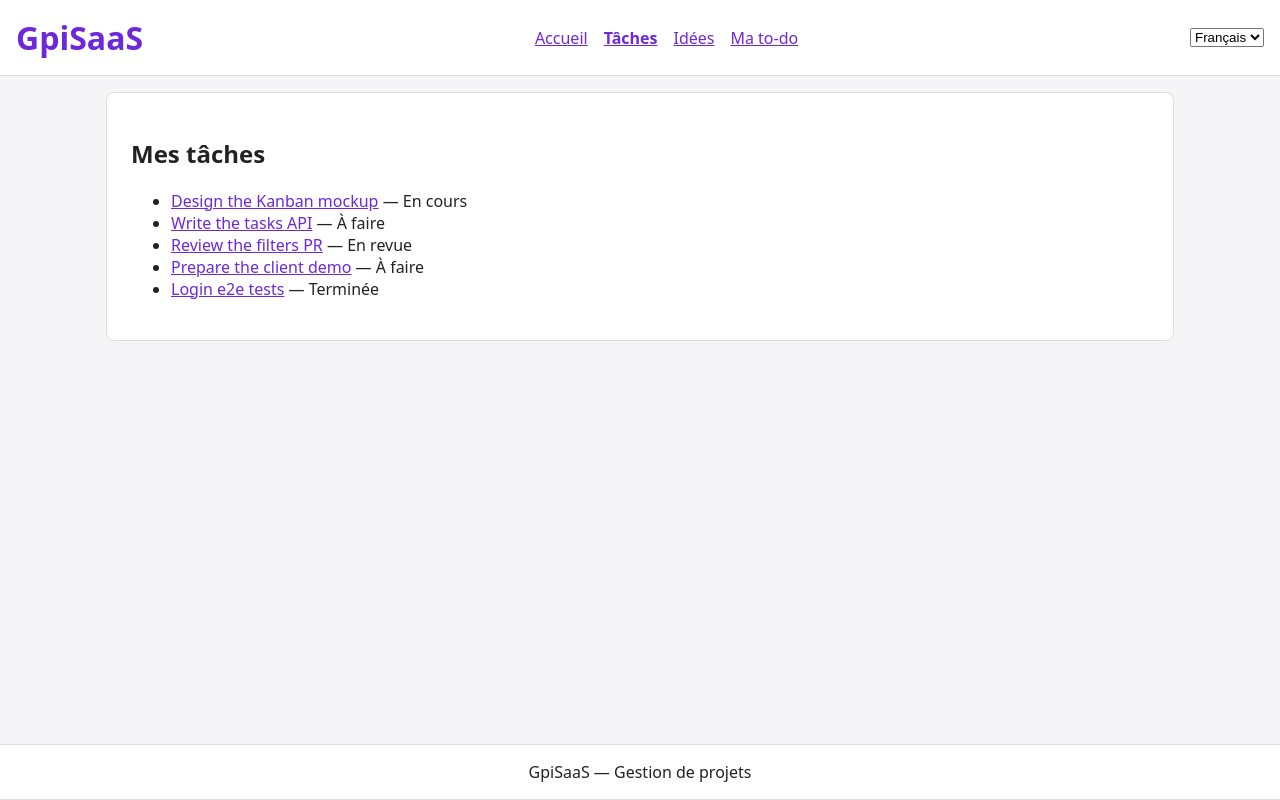
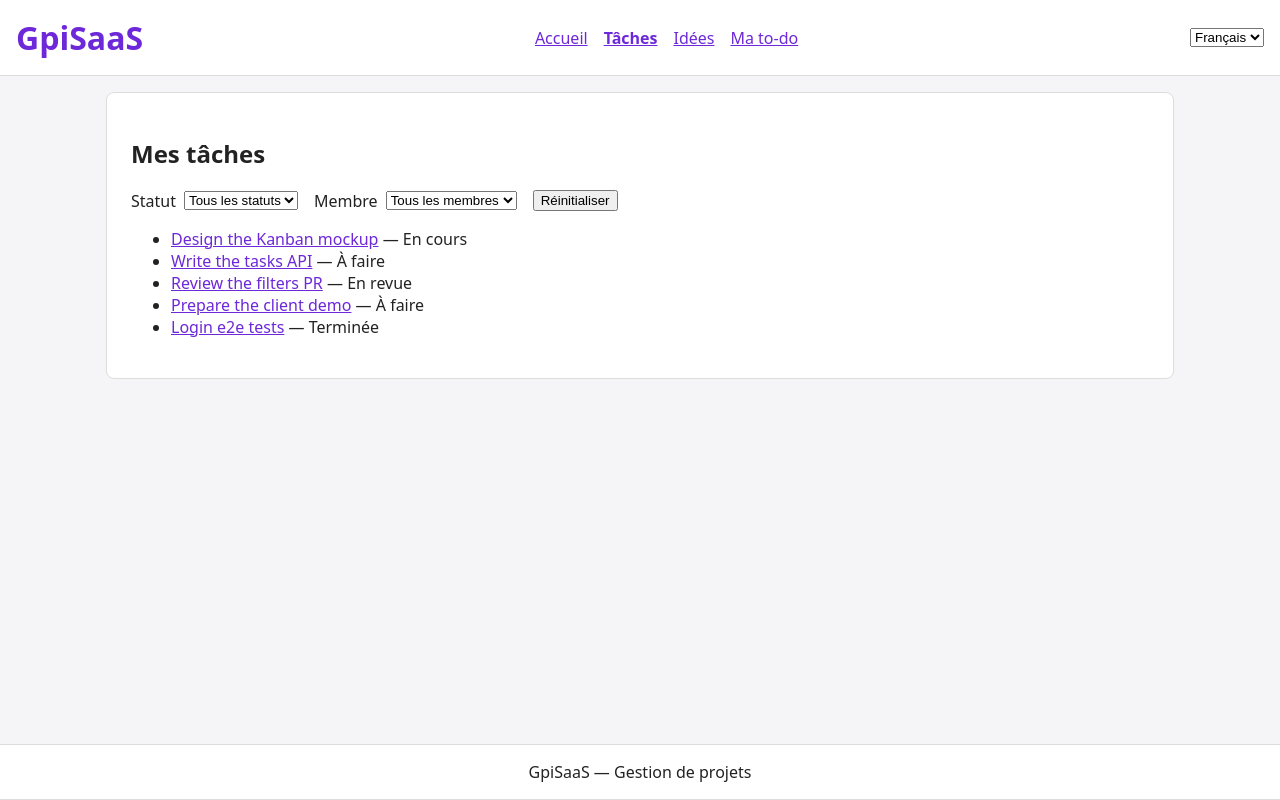
Before and after one commit to daranjacquet/gpisaas, a React (Vite) app: page /tasks in a window 1280 px wide. Built offline with nearby package versions, Linux system fonts and the light colour scheme; data requests are answered from the project's data file.

Commit message:
feat: filtres par statut et membre avec useReducer, partagés par context

```diff
--- /dev/null
+++ b/src/components/filters/FilterBar.tsx
@@ -0,0 +1,52 @@
+import { useFetch } from '../../hooks/useFetch'
+import { useFilters } from '../../hooks/useFilters'
+import { useLanguage } from '../../hooks/useLanguage'
+import { API_URL } from '../../services/api'
+import type { Member, Status } from '../../types'
+import type { Filters } from './filtersReducer'
+
+const statuses: Status[] = ['TODO', 'IN_PROGRESS', 'IN_REVIEW', 'DONE']
+
+export function FilterBar() {
+  const { t } = useLanguage()
+  const { filters, dispatch } = useFilters()
+  const { data: members } = useFetch<Member[]>(`${API_URL}/members`)
+
+  return (
+    <div className="filters">
+      <label>
+        {t('filters.status')}
+        <select
+          value={filters.status}
+          onChange={(e) =>
+            dispatch({ type: 'status', status: e.target.value as Filters['status'] })
+          }
+        >
+          <option value="ALL">{t('filters.allStatuses')}</option>
+          {statuses.map((status) => (
+            <option key={status} value={status}>
+              {t(`status.${status}`)}
+            </option>
+          ))}
+        </select>
+      </label>
+      <label>
+        {t('filters.member')}
+        <select
+          value={filters.memberId ?? ''}
+          onChange={(e) => dispatch({ type: 'member', id: e.target.value || null })}
+        >
+          <option value="">{t('filters.allMembers')}</option>
+          {members?.map((member) => (
+            <option key={member.id} value={member.id}>
+              {member.name}
+            </option>
+          ))}
+        </select>
+      </label>
+      <button type="button" onClick={() => dispatch({ type: 'reset' })}>
+        {t('filters.reset')}
+      </button>
+    </div>
+  )
+}
--- /dev/null
+++ b/src/components/filters/filtersReducer.ts
@@ -0,0 +1,24 @@
+import type { Status } from '../../types'
+
+export type Filters = {
+  status: Status | 'ALL'
+  memberId: string | null
+}
+
+export type FiltersAction =
+  | { type: 'status'; status: Filters['status'] }
+  | { type: 'member'; id: string | null }
+  | { type: 'reset' }
+
+export const initialFilters: Filters = { status: 'ALL', memberId: null }
+
+export function filtersReducer(state: Filters, action: FiltersAction): Filters {
+  switch (action.type) {
+    case 'status':
+      return { ...state, status: action.status }
+    case 'member':
+      return { ...state, memberId: action.id }
+    case 'reset':
+      return initialFilters
+  }
+}
--- /dev/null
+++ b/src/components/tasks/TaskList.tsx
@@ -0,0 +1,28 @@
+import { Link } from 'react-router'
+import { useFilters } from '../../hooks/useFilters'
+import { useLanguage } from '../../hooks/useLanguage'
+import type { Task } from '../../types'
+
+export function TaskList({ tasks }: { tasks: Task[] }) {
+  const { t } = useLanguage()
+  const { filters } = useFilters()
+
+  const visibleTasks = tasks.filter(
+    (task) =>
+      (filters.status === 'ALL' || task.status === filters.status) &&
+      (filters.memberId === null || task.memberId === filters.memberId),
+  )
+
+  if (tasks.length === 0) return <p>{t('tasks.empty')}</p>
+  if (visibleTasks.length === 0) return <p>{t('tasks.noMatch')}</p>
+
+  return (
+    <ul>
+      {visibleTasks.map((task) => (
+        <li key={task.id}>
+          <Link to={`/tasks/${task.id}`}>{task.title}</Link> — {t(`status.${task.status}`)}
+        </li>
+      ))}
+    </ul>
+  )
+}
--- /dev/null
+++ b/src/context/FiltersProvider.tsx
@@ -0,0 +1,9 @@
+import { useReducer, type ReactNode } from 'react'
+import { filtersReducer, initialFilters } from '../components/filters/filtersReducer'
+import { FiltersContext } from './filters'
+
+export function FiltersProvider({ children }: { children: ReactNode }) {
+  const [filters, dispatch] = useReducer(filtersReducer, initialFilters)
+
+  return <FiltersContext value={{ filters, dispatch }}>{children}</FiltersContext>
+}
--- /dev/null
+++ b/src/context/filters.ts
@@ -0,0 +1,6 @@
+import { createContext, type Dispatch } from 'react'
+import type { Filters, FiltersAction } from '../components/filters/filtersReducer'
+
+type FiltersContextValue = { filters: Filters; dispatch: Dispatch<FiltersAction> }
+
+export const FiltersContext = createContext<FiltersContextValue | null>(null)
--- /dev/null
+++ b/src/hooks/useFilters.ts
@@ -0,0 +1,8 @@
+import { useContext } from 'react'
+import { FiltersContext } from '../context/filters'
+
+export function useFilters() {
+  const context = useContext(FiltersContext)
+  if (!context) throw new Error('useFilters must be used inside <FiltersProvider>')
+  return context
+}
--- a/src/i18n/translations.ts
+++ b/src/i18n/translations.ts
@@ -14,6 +14,12 @@ const fr = {
   'tasks.title': 'Mes tâches',
   'tasks.error': 'Impossible de charger les tâches.',
   'tasks.empty': 'Aucune tâche pour le moment.',
+  'tasks.noMatch': 'Aucune tâche ne correspond aux filtres.',
+  'filters.status': 'Statut',
+  'filters.allStatuses': 'Tous les statuts',
+  'filters.member': 'Membre',
+  'filters.allMembers': 'Tous les membres',
+  'filters.reset': 'Réinitialiser',
   'status.TODO': 'À faire',
   'status.IN_PROGRESS': 'En cours',
   'status.IN_REVIEW': 'En revue',
@@ -50,6 +56,12 @@ const en: Record<Key, string> = {
   'tasks.title': 'My tasks',
   'tasks.error': 'Unable to load tasks.',
   'tasks.empty': 'No tasks yet.',
+  'tasks.noMatch': 'No tasks match the filters.',
+  'filters.status': 'Status',
+  'filters.allStatuses': 'All statuses',
+  'filters.member': 'Member',
+  'filters.allMembers': 'All members',
+  'filters.reset': 'Reset',
   'status.TODO': 'To do',
   'status.IN_PROGRESS': 'In progress',
   'status.IN_REVIEW': 'In review',
--- a/src/index.css
+++ b/src/index.css
@@ -63,3 +63,15 @@ nav a.active {
   border-radius: 6px;
   text-decoration: none;
 }
+.filters {
+  display: flex;
+  flex-wrap: wrap;
+  gap: 1rem;
+  align-items: center;
+  margin-bottom: 1rem;
+}
+.filters label {
+  display: flex;
+  gap: 0.5rem;
+  align-items: center;
+}
--- a/src/pages/Tasks.tsx
+++ b/src/pages/Tasks.tsx
@@ -1,4 +1,6 @@
-import { Link } from 'react-router'
+import { FilterBar } from '../components/filters/FilterBar'
+import { TaskList } from '../components/tasks/TaskList'
+import { FiltersProvider } from '../context/FiltersProvider'
 import { useFetch } from '../hooks/useFetch'
 import { useLanguage } from '../hooks/useLanguage'
 import { API_URL } from '../services/api'
@@ -11,18 +13,12 @@ export default function Tasks() {
   return (
     <div className="card">
       <h2>{t('tasks.title')}</h2>
-      {loading && <p>{t('common.loading')}</p>}
-      {error && <p role="alert">{t('tasks.error')}</p>}
-      {tasks?.length === 0 && <p>{t('tasks.empty')}</p>}
-      {tasks && tasks.length > 0 && (
-        <ul>
-          {tasks.map((task) => (
-            <li key={task.id}>
-              <Link to={`/tasks/${task.id}`}>{task.title}</Link> — {t(`status.${task.status}`)}
-            </li>
-          ))}
-        </ul>
-      )}
+      <FiltersProvider>
+        <FilterBar />
+        {loading && <p>{t('common.loading')}</p>}
+        {error && <p role="alert">{t('tasks.error')}</p>}
+        {tasks && <TaskList tasks={tasks} />}
+      </FiltersProvider>
     </div>
   )
 }
```
